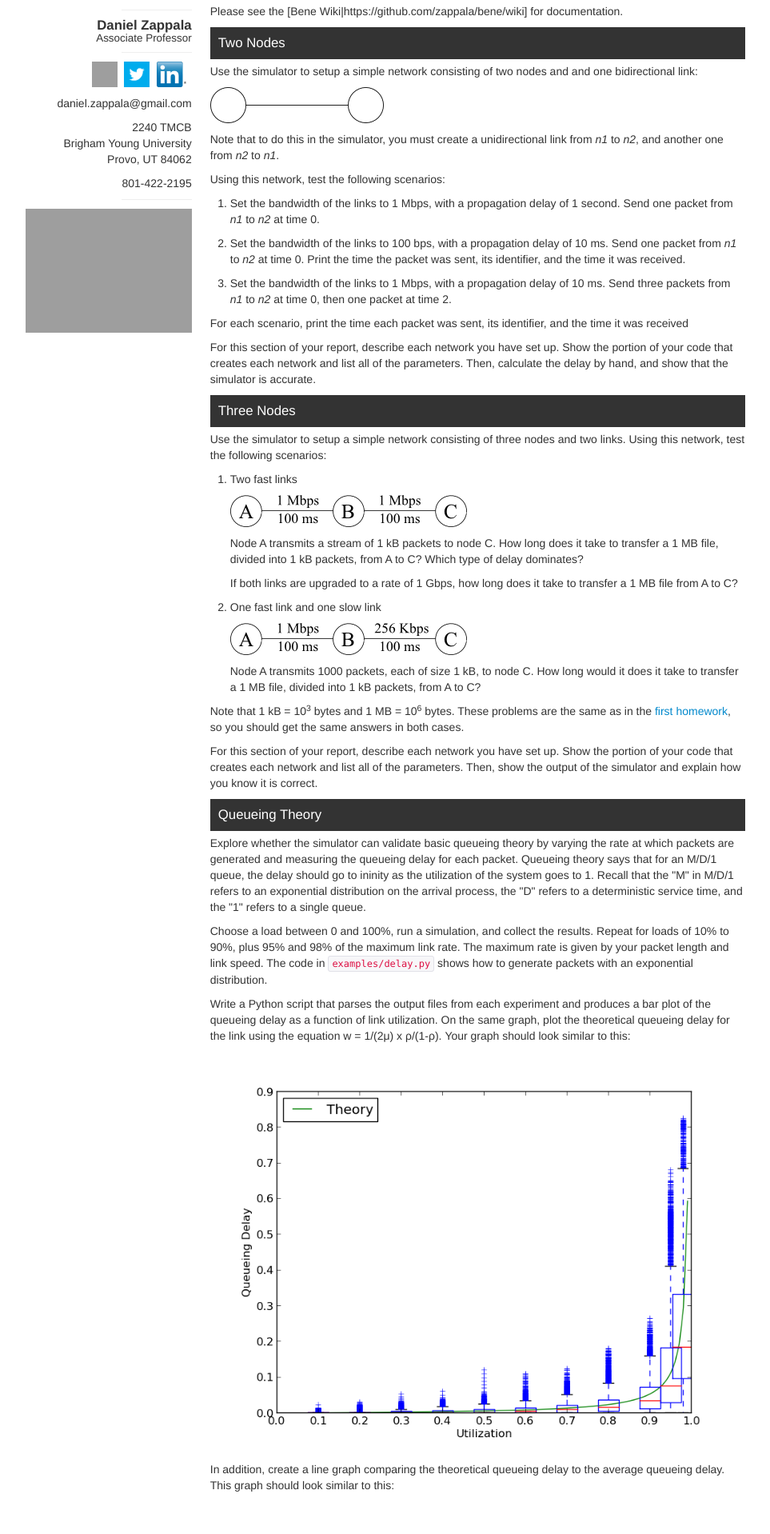
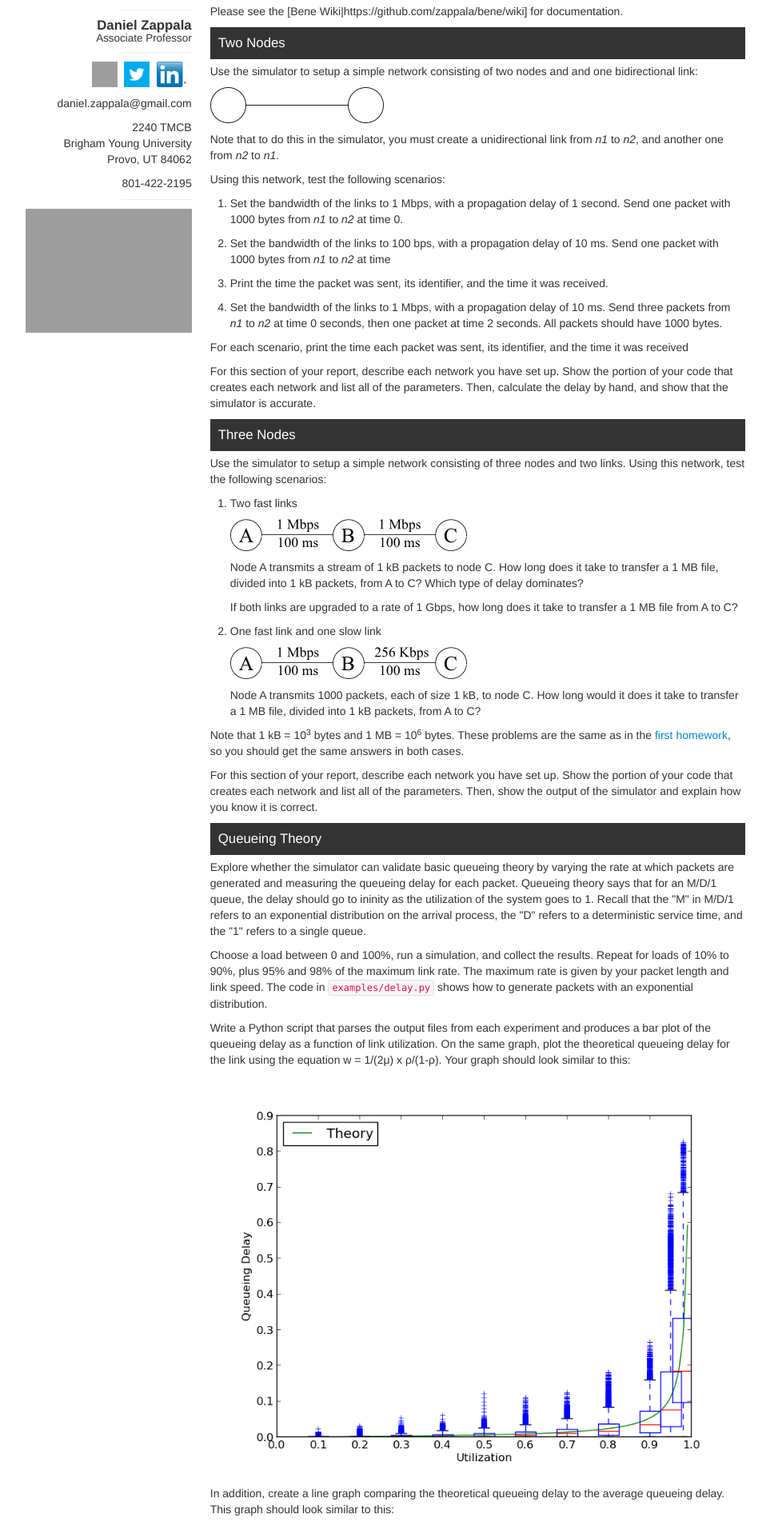
Before and after one commit to zappala/cs460, a Flask app: page /winter-2014/labs/network-simulation in a window 1280 px wide. Shown: the part 321-2239 px from the top of the page at 80% size, without its empty margins (158-1121 px from the left). Run offline with Flask 2, Linux system fonts and the light colour scheme; some libraries are stand-ins or nearby versions; grey boxes are pictures that could not be loaded.

Commit message:
Minor changes to first lab.

```diff
--- a/templates/winter-2014/labs/network-simulation.html
+++ b/templates/winter-2014/labs/network-simulation.html
@@ -37,15 +37,16 @@ _n1_.
 Using this network, test the following scenarios:
 
 1. Set the bandwidth of the links to 1 Mbps, with a propagation delay
-of 1 second. Send one packet from _n1_ to _n2_ at time 0.
+of 1 second. Send one packet with 1000 bytes from _n1_ to _n2_ at time 0.
 
 1. Set the bandwidth of the links to 100 bps, with a propagation delay
-of 10 ms. Send one packet from _n1_ to _n2_ at time 0. Print the time
-the packet was sent, its identifier, and the time it was received.
+of 10 ms. Send one packet with 1000 bytes from _n1_ to _n2_ at time
+0. Print the time the packet was sent, its identifier, and the time it
+was received.
 
 1. Set the bandwidth of the links to 1 Mbps, with a propagation delay
-of 10 ms.  Send three packets from _n1_ to _n2_ at time 0, then one
-packet at time 2.
+of 10 ms.  Send three packets from _n1_ to _n2_ at time 0 seconds,
+then one packet at time 2 seconds. All packets should have 1000 bytes.
 
 For each scenario, print the time each packet was sent, its
 identifier, and the time it was received
```
